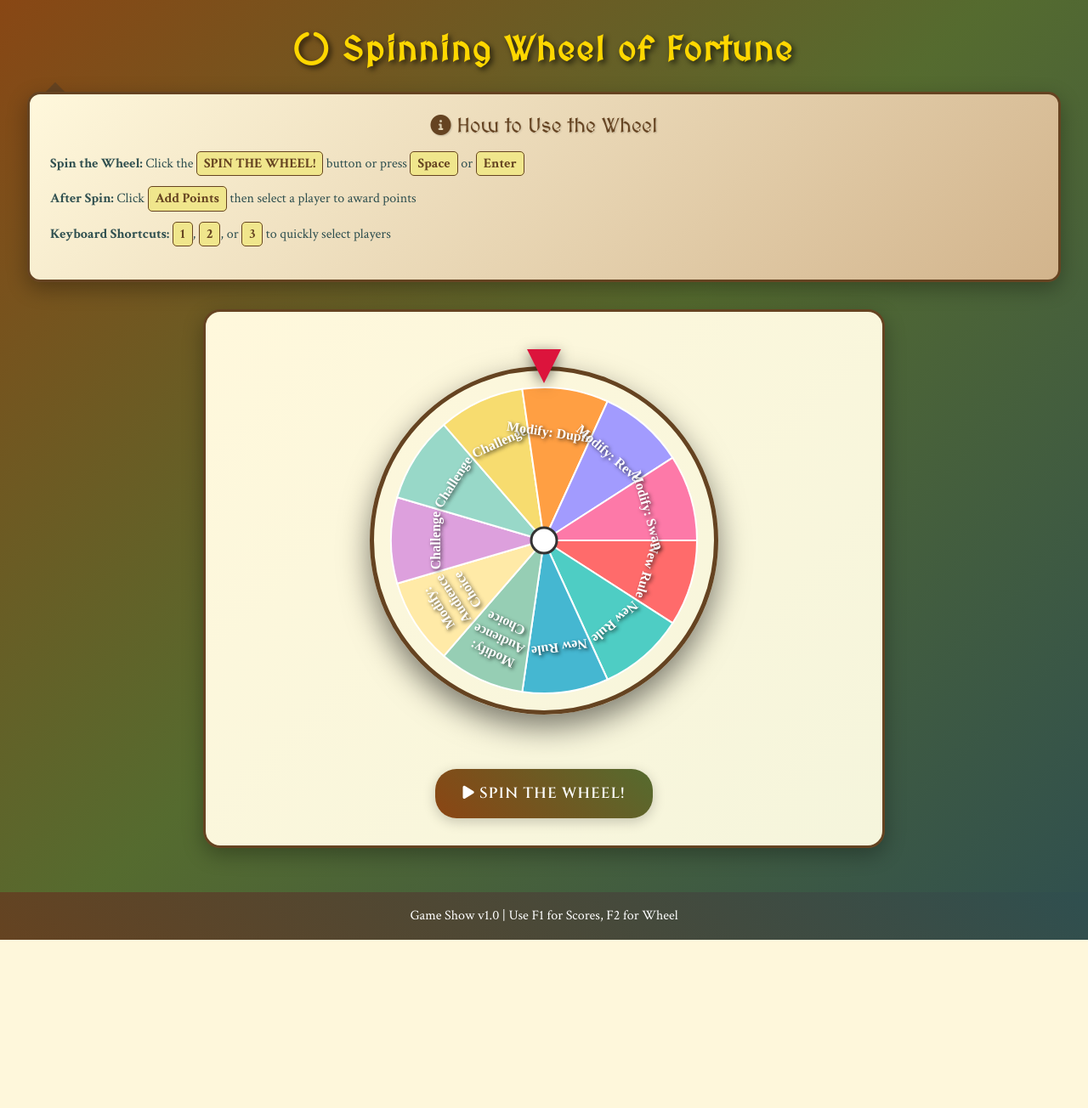
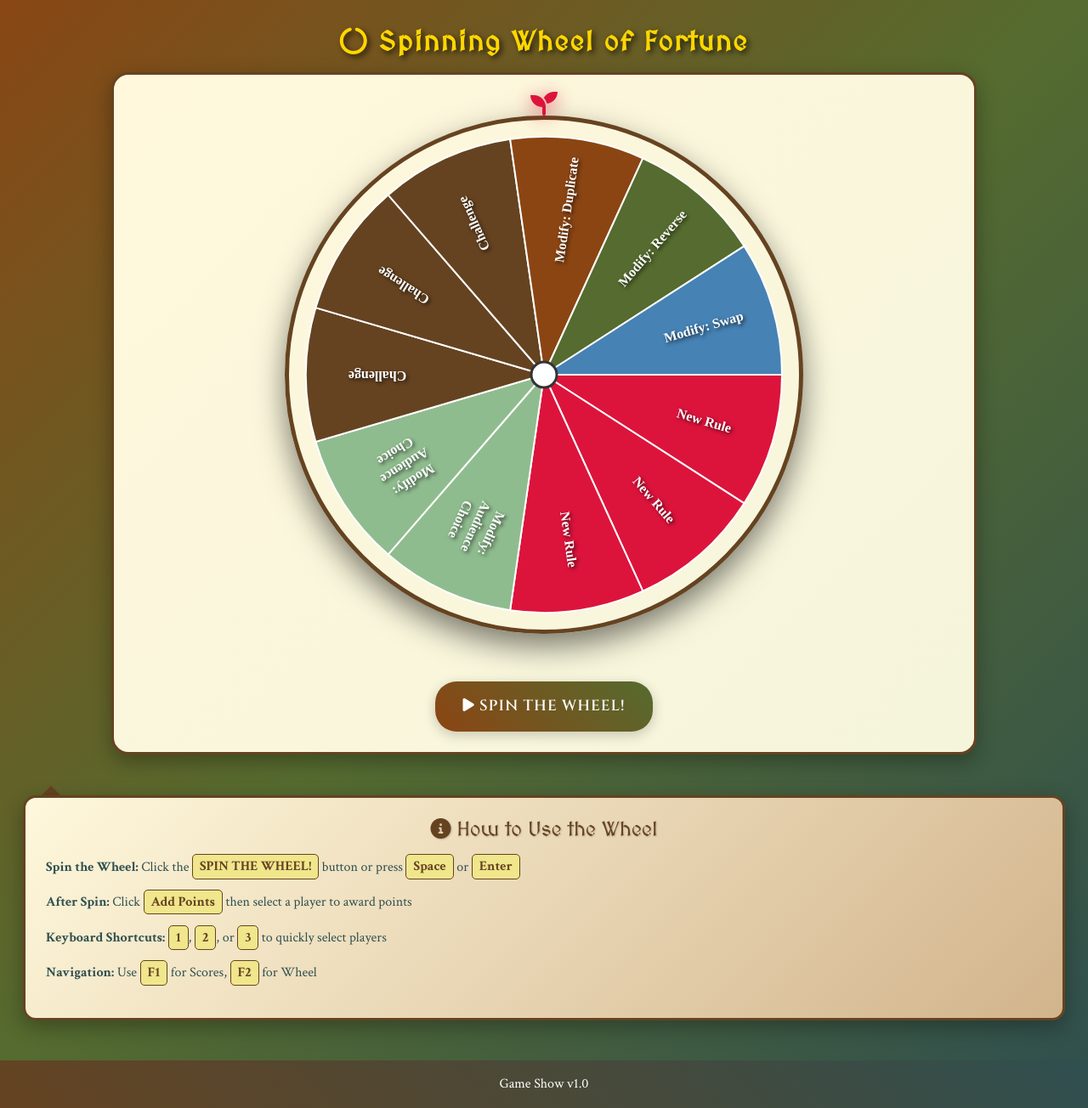
Before and after one commit to laurelMossor/game-show-wheel, a Flask app: page /wheel in a window 1280 px wide. Shown: the part 62-1366 px from the top of the page at 85% size. Before the commit the page ends 1168 px from the top, so only its background shows below. Run offline with Flask 3, Linux system fonts and the light colour scheme.

Commit message:
remove styling logic from BE, fix wheel color
Signed-off-by: Laurel <laurel.mossor@gmail.com>

```diff
--- a/game-show/static/css/main.css
+++ b/game-show/static/css/main.css
@@ -37,8 +37,8 @@ body.game-show-body {
     color: var(--gold-color);
     text-shadow: 3px 3px 6px rgba(0, 0, 0, 0.7);
     font-weight: bold;
-    font-size: 2.5rem;
-    margin-bottom: 2rem;
+    font-size: 2rem;
+    margin-bottom: 1.5rem;
     font-family: 'MedievalSharp', cursive;
     letter-spacing: 2px;
 }
--- a/game-show/static/css/scores.css
+++ b/game-show/static/css/scores.css
@@ -1,7 +1,7 @@
 /* Score Board Specific Styles - Medieval Fantasy Theme */
 
 .score-container {
-    padding: 20px;
+    padding: 15px;
 }
 
 .score-board {
--- a/game-show/static/css/wheel.css
+++ b/game-show/static/css/wheel.css
@@ -1,23 +1,23 @@
 /* Wheel Interface Specific Styles - Medieval Fantasy Theme */
 
 .wheel-container {
-    padding: 20px;
+    padding: 15px;
 }
 
 .wheel-section {
     background: linear-gradient(135deg, var(--cream-color) 0%, var(--light-color) 100%);
-    padding: 2rem;
+    padding: 1.5rem;
     border-radius: 20px;
     backdrop-filter: blur(10px);
     border: 3px solid var(--deep-brown);
-    margin-bottom: 2rem;
+    margin-bottom: 1.5rem;
     box-shadow: 0 8px 25px rgba(0, 0, 0, 0.3);
 }
 
 .wheel-wrapper {
     position: relative;
     display: inline-block;
-    margin: 2rem 0;
+    margin: 1.5rem 0;
 }
 
 #wheel-canvas {
@@ -25,24 +25,31 @@
     box-shadow: 0 15px 35px rgba(0, 0, 0, 0.5);
     transition: transform 3s cubic-bezier(0.25, 0.46, 0.45, 0.94);
     border: 5px solid var(--deep-brown);
+    max-width: 100%;
+    height: auto;
 }
 
 .wheel-pointer {
     position: absolute;
-    top: -20px;
+    top: -30px;
     left: 50%;
     transform: translateX(-50%);
-    width: 0;
-    height: 0;
-    border-left: 20px solid transparent;
-    border-right: 20px solid transparent;
-    border-top: 40px solid var(--accent-color);
+    z-index: 10;
+    text-align: center;
+}
+
+.wheel-pointer i {
     filter: drop-shadow(0 4px 8px rgba(0, 0, 0, 0.5));
-    z-index: 10;
+    animation: seedlingGlow 2s ease-in-out infinite alternate;
+}
+
+@keyframes seedlingGlow {
+    0% { filter: drop-shadow(0 4px 8px rgba(220, 20, 60, 0.5)); }
+    100% { filter: drop-shadow(0 6px 12px rgba(220, 20, 60, 0.8)); }
 }
 
 .wheel-controls {
-    margin-top: 2rem;
+    margin-top: 1.5rem;
 }
 
 .wheel-controls .btn {
@@ -197,12 +204,12 @@
 /* Responsive Design */
 @media (max-width: 768px) {
     .wheel-section {
-        padding: 1.5rem;
+        padding: 1rem;
     }
 
     #wheel-canvas {
-        width: 300px;
-        height: 300px;
+        width: 400px;
+        height: 400px;
     }
 
     .wheel-controls .btn {
@@ -222,8 +229,8 @@
     }
 
     #wheel-canvas {
-        width: 250px;
-        height: 250px;
+        width: 300px;
+        height: 300px;
     }
 
     .result-card {
--- a/game-show/static/js/wheel.js
+++ b/game-show/static/js/wheel.js
@@ -33,8 +33,8 @@ function initializeWheel() {
     wheelContext = wheelCanvas.getContext('2d');
     if (!wheelContext) return;
 
-    // Set canvas size
-    const size = 400;
+    // Set canvas size - now 600x600 for TV display
+    const size = 600;
     wheelCanvas.width = size;
     wheelCanvas.height = size;
 
@@ -67,6 +67,8 @@ async function loadWheelSegments() {
 
                     const data = await response.json();
                     wheelSegments = data.segments;
+                    // Apply medieval colors to API segments
+                    applyMedievalColors();
                     drawWheel();
                     return;
                 } catch (fetchError) {
@@ -79,24 +81,56 @@ async function loadWheelSegments() {
 
         const data = await GameShow.apiCall('/api/wheel/segments');
         wheelSegments = data.segments;
+        // Apply medieval colors to API segments
+        applyMedievalColors();
         drawWheel();
     } catch (error) {
         // Use default segments if API fails
         wheelSegments = [
-            { id: 0, text: "New Rule", action: "new_rule", color: "#DC143C", angle: 0 },           // Crimson
-            { id: 1, text: "New Rule", action: "new_rule", color: "#228B22", angle: 30 },         // Forest Green
-            { id: 2, text: "New Rule", action: "new_rule", color: "#9CAF88", angle: 60 },         // Sage Green
-            { id: 3, text: "Modify: Audience Choice", action: "audience_choice", color: "#8FBC8F", angle: 90 }, // Muted Green
-            { id: 4, text: "Modify: Audience Choice", action: "audience_choice", color: "#F0E68C", angle: 120 }, // Warm Yellow
-            { id: 5, text: "Challenge", action: "challenge", color: "#D2B48C", angle: 150 },       // Tan
-            { id: 6, text: "Challenge", action: "challenge", color: "#654321", angle: 180 },       // Deep Brown
-            { id: 7, text: "Challenge", action: "challenge", color: "#DAA520", angle: 210 },       // Goldenrod
-            { id: 8, text: "Modify: Duplicate", action: "duplicate", color: "#8B4513", angle: 240 }, // Saddle Brown
-            { id: 9, text: "Modify: Reverse", action: "reverse", color: "#556B2F", angle: 270 },   // Dark Olive Green
-            { id: 10, text: "Modify: Swap", action: "swap", color: "#4682B4", angle: 300 }        // Steel Blue
+            { id: 0, text: "New Rule", action: "new_rule", angle: 0 },
+            { id: 1, text: "New Rule", action: "new_rule", angle: 30 },
+            { id: 2, text: "New Rule", action: "new_rule", angle: 60 },
+            { id: 3, text: "Modify: Audience Choice", action: "audience_choice", angle: 90 },
+            { id: 4, text: "Modify: Audience Choice", action: "audience_choice", angle: 120 },
+            { id: 5, text: "Challenge", action: "challenge", angle: 150 },
+            { id: 6, text: "Challenge", action: "challenge", angle: 180 },
+            { id: 7, text: "Challenge", action: "challenge", angle: 210 },
+            { id: 8, text: "Modify: Duplicate", action: "duplicate", angle: 240 },
+            { id: 9, text: "Modify: Reverse", action: "reverse", angle: 270 },
+            { id: 10, text: "Modify: Swap", action: "swap", angle: 300 }
         ];
+
+        // Apply colors to fallback segments
+        applyMedievalColors();
         drawWheel();
     }
+}
+
+// Function to get CSS variable value
+function getCSSVariable(name) {
+    return getComputedStyle(document.documentElement).getPropertyValue(name).trim();
+}
+
+// Function to get color based on segment action
+function getColorForAction(action) {
+    const actionColors = {
+        'new_rule': getCSSVariable('--accent-color'),           // Crimson
+        'audience_choice': getCSSVariable('--muted-green'),     // Muted Green
+        'challenge': getCSSVariable('--deep-brown'),            // Deep Brown
+        'duplicate': getCSSVariable('--primary-color'),         // Saddle Brown
+        'reverse': getCSSVariable('--secondary-color'),         // Dark Olive Green
+        'swap': getCSSVariable('--info-color')                  // Steel Blue
+    };
+
+    return actionColors[action] || getCSSVariable('--tan-color');
+}
+
+// Function to apply medieval colors to wheel segments
+function applyMedievalColors() {
+    // Apply colors based on segment actions
+    wheelSegments.forEach((segment, index) => {
+        segment.color = getColorForAction(segment.action);
+    });
 }
 
 function drawWheel() {
@@ -139,8 +173,8 @@ function drawWheel() {
 
         wheelContext.save();
         wheelContext.translate(textX, textY);
-        // Rotate text to be vertical (perpendicular to radius)
-        wheelContext.rotate(textAngle + Math.PI / 2);
+        // Rotate text to be vertical like a wheel spoke (from center to edge)
+        wheelContext.rotate(textAngle);
 
         // Text styling with medieval font
         wheelContext.fillStyle = '#ffffff';
--- a/game-show/templates/base.html
+++ b/game-show/templates/base.html
@@ -42,7 +42,7 @@
     <!-- Footer -->
     <footer class="footer mt-auto py-3 text-white text-center">
         <div class="container">
-            <span style="font-family: 'Crimson Text', serif;">Game Show v1.0 | Use F1 for Scores, F2 for Wheel</span>
+            <span style="font-family: 'Crimson Text', serif;">Game Show v1.0</span>
         </div>
     </footer>
 
--- a/game-show/templates/wheel.html
+++ b/game-show/templates/wheel.html
@@ -10,33 +10,21 @@
 <div class="wheel-container">
     <div class="row">
         <div class="col-12">
-            <h1 class="text-center mb-4 game-show-title">
+            <h1 class="text-center mb-3 game-show-title">
                 <i class="fas fa-circle-notch"></i> Spinning Wheel of Fortune
             </h1>
         </div>
     </div>
 
-    <!-- User Directions Banner -->
-    <div class="row">
-        <div class="col-12">
-            <div class="user-directions-banner">
-                <h3><i class="fas fa-info-circle"></i> How to Use the Wheel</h3>
-                <div class="directions-content">
-                    <p><strong>Spin the Wheel:</strong> Click the <span class="shortcut">SPIN THE WHEEL!</span> button or press <span class="shortcut">Space</span> or <span class="shortcut">Enter</span></p>
-                    <p><strong>After Spin:</strong> Click <span class="shortcut">Add Points</span> then select a player to award points</p>
-                    <p><strong>Keyboard Shortcuts:</strong> <span class="shortcut">1</span>, <span class="shortcut">2</span>, or <span class="shortcut">3</span> to quickly select players</p>
-                </div>
-            </div>
-        </div>
-    </div>
-
     <!-- Wheel Display -->
     <div class="row justify-content-center">
-        <div class="col-md-8">
+        <div class="col-md-10">
             <div class="wheel-section text-center">
                 <div class="wheel-wrapper">
-                    <canvas id="wheel-canvas" width="400" height="400"></canvas>
-                    <div class="wheel-pointer"></div>
+                    <canvas id="wheel-canvas" width="600" height="600"></canvas>
+                    <div class="wheel-pointer">
+                        <i class="fas fa-seedling" style="color: var(--accent-color); font-size: 2rem; filter: drop-shadow(0 4px 8px rgba(0, 0, 0, 0.5));"></i>
+                    </div>
                 </div>
 
                 <div class="wheel-controls mt-4">
@@ -47,9 +35,25 @@
             </div>
         </div>
     </div>
+
+    <!-- User Directions Banner -->
+    <div class="row mt-4">
+        <div class="col-12">
+            <div class="user-directions-banner">
+                <h3><i class="fas fa-info-circle"></i> How to Use the Wheel</h3>
+                <div class="directions-content">
+                    <p><strong>Spin the Wheel:</strong> Click the <span class="shortcut">SPIN THE WHEEL!</span> button or press <span class="shortcut">Space</span> or <span class="shortcut">Enter</span></p>
+                    <p><strong>After Spin:</strong> Click <span class="shortcut">Add Points</span> then select a player to award points</p>
+                    <p><strong>Keyboard Shortcuts:</strong> <span class="shortcut">1</span>, <span class="shortcut">2</span>, or <span class="shortcut">3</span> to quickly select players</p>
+                    <p><strong>Navigation:</strong> Use <span class="shortcut">F1</span> for Scores, <span class="shortcut">F2</span> for Wheel</p>
+                </div>
+            </div>
+        </div>
+    </div>
 </div>
 {% endblock %}
 
 {% block extra_js %}
+<script src="{{ url_for('static', filename='js/color-config.js') }}"></script>
 <script src="{{ url_for('static', filename='js/wheel.js') }}"></script>
 {% endblock %}
```
Also changed, not shown: game-show/server/wheel_logic.py (+13 -14 lines), game-show/templates/scores.html (+18 -16 lines).
